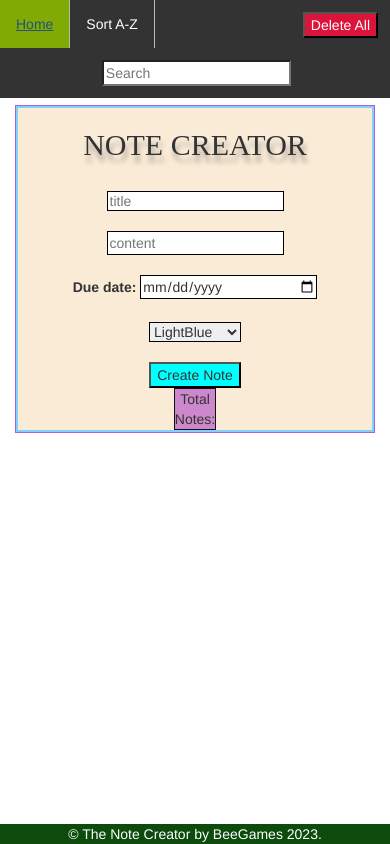
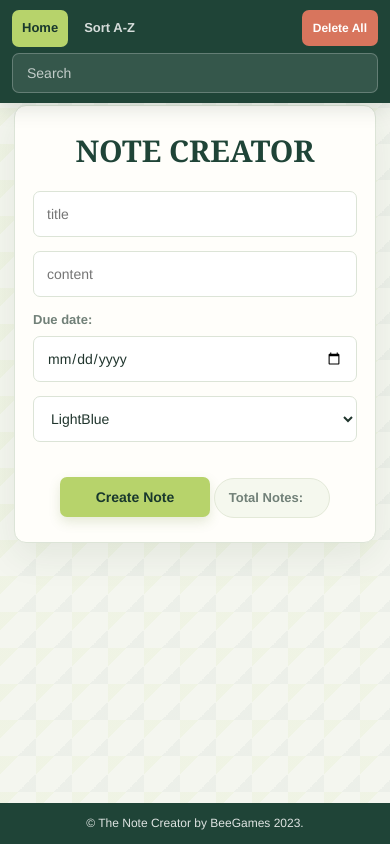
Before and after one commit to EliranTakiya/note-creator, a website built with Vite: page index.html in a window 390 px wide. Built offline with nearby package versions, Linux system fonts and the light colour scheme.

Commit message:
Refresh note creator styling

```diff
--- a/index.html
+++ b/index.html
@@ -28,14 +28,14 @@
         <div class="form-border">
           <h1>NOTE CREATOR</h1><br>
           <form>
-            <input style="border: 1px solid black !important;" type="text" maxlength="14" placeholder="title" id="title"
+            <input type="text" maxlength="14" placeholder="title" id="title"
               class="title" required><br><br>
-            <input style="border: 1px solid black !important;" type="text" maxlength="100" placeholder="content"
+            <input type="text" maxlength="100" placeholder="content"
               id="content" required><br><br>
             <label for="due">Due date:</label>
-            <input style="border: 1px solid black !important;" type="date" placeholder="due date" id="due"
+            <input type="date" placeholder="due date" id="due"
               pattern="\d{2}-\d{2}-\d{4}" required><br><br>
-            <select style="border: 1px solid black !important;" id="mySelect" required>
+            <select id="mySelect" required>
               <option value="lightskyblue">LightBlue</option>
               <option value="orange">Orange</option>
               <option value="#66FF99">LightGreen</option>
--- a/src/style.css
+++ b/src/style.css
@@ -1,189 +1,400 @@
-#create {
-    background-color: aqua;
-    cursor: pointer;
+:root {
+    font-family: "Aptos", "Trebuchet MS", sans-serif;
+    color: #20352d;
+    background: #f4f6ef;
+    font-synthesis: none;
+    text-rendering: optimizeLegibility;
+    --ink: #20352d;
+    --forest: #1f4437;
+    --leaf: #b7d36b;
+    --paper: #fffefa;
+    --line: #dce4d7;
+    --muted: #718078;
+    --coral: #d8755d;
 }
 
-ul {
-    list-style-type: none;
-    margin: 0;
-    padding: 0;
-    overflow: hidden;
-    background-color: #333;
+* {
+    box-sizing: border-box;
 }
 
-li {
-    float: left;
-    border-right: 1px solid #bbb;
+body {
+    min-width: 320px;
+    min-height: 100vh;
+    margin: 0;
+    color: var(--ink);
+    background-color: #f4f6ef;
+    background-image: linear-gradient(135deg, rgba(183, 211, 107, 0.08) 25%, transparent 25%),
+        linear-gradient(315deg, rgba(31, 68, 55, 0.035) 25%, transparent 25%);
+    background-size: 36px 36px;
 }
 
-li:last-child {
-    border-right: none;
+#navbar {
+    position: fixed;
+    z-index: 10;
+    top: 0;
+    display: flex;
+    align-items: center;
+    gap: 8px;
+    width: 100%;
+    min-height: 66px;
+    margin: 0;
+    padding: 10px max(20px, calc((100% - 1120px) / 2));
+    list-style: none;
+    background: var(--forest);
+    box-shadow: 0 5px 20px rgba(25, 50, 38, 0.14);
 }
 
-li a {
-    display: block;
-    color: white;
-    text-align: center;
-    padding: 14px 16px;
-    text-decoration: none;
+#navbar li {
+    float: none;
+    border: 0;
 }
 
-li a:hover:not(.active) {
-    background-color: #111;
+#navbar li a {
+    display: block;
+    padding: 11px 16px;
+    border-radius: 7px;
+    color: rgba(255, 255, 255, 0.82);
+    font-size: 14px;
+    font-weight: 600;
+    text-decoration: none;
+    transition: background-color 160ms ease, color 160ms ease;
 }
 
-.active {
-    background-color: #81aa04;
+#navbar li a:hover:not(.active) {
+    color: #fff;
+    background: rgba(255, 255, 255, 0.1);
+}
+
+#navbar .active {
+    color: #19382d;
+    background: var(--leaf);
 }
 
 #search {
-    margin: 12px;
-    float: right;
+    flex: 0 1 220px;
+    min-width: 130px;
+    height: 40px;
+    margin: 0 0 0 auto;
+    padding: 0 14px;
+    float: none;
+    border: 1px solid rgba(255, 255, 255, 0.23);
+    border-radius: 7px;
+    outline: none;
+    color: #fff;
+    background: rgba(255, 255, 255, 0.1);
+}
+
+#search::placeholder {
+    color: rgba(255, 255, 255, 0.7);
+}
+
+#search:focus {
+    border-color: var(--leaf);
+    box-shadow: 0 0 0 3px rgba(183, 211, 107, 0.2);
+}
+
+button,
+input,
+select {
+    font: inherit;
+}
+
+#deleteAll,
+#create,
+.deleteButton {
+    min-height: 40px;
+    padding: 0 16px;
+    border: 0;
+    border-radius: 7px;
+    font-weight: 700;
+    cursor: pointer;
+    transition: transform 160ms ease, filter 160ms ease, box-shadow 160ms ease;
 }
 
 #deleteAll {
-    margin: 12px;
-    cursor: pointer;
-    float: right;
-    background-color: crimson;
-    color: white;
+    margin: 0;
+    float: none;
+    color: #fff;
+    background: var(--coral);
+}
+
+#create {
+    min-width: 150px;
+    color: #19382d;
+    background: var(--leaf);
+    box-shadow: 0 5px 12px rgba(99, 130, 46, 0.17);
 }
 
 .deleteButton {
-    background-color: rgb(15, 97, 108);
-    cursor: pointer;
+    min-height: 34px;
+    padding: 0 13px;
+    color: #fff;
+    background: var(--forest);
+}
+
+#deleteAll:hover,
+#create:hover,
+.deleteButton:hover {
+    filter: brightness(1.06);
+    transform: translateY(-1px);
 }
 
 .container {
-    justify-content: center;
+    width: min(100% - 40px, 1120px);
+    padding-right: 0;
+    padding-left: 0;
     text-align: center;
 }
 
 .form-wrapper {
-    border: 1px groove rgb(162, 99, 222);
-    justify-content: center;
-    align-items: center;
+    max-width: 720px;
+    margin: 0 auto;
+    border: 0;
     text-align: center;
-    margin: auto;
-    background-color: antiquewhite;
+    background: transparent;
 }
 
-.note {
-    border-radius: 15px 5px 5px 5px;
-    margin: 5px 0px 0px 0px;
-    /* margin:auto; */
-    border: groove;
-    width: 33%;
-    margin: 0 auto;
-    margin-top: 3px;
-    box-shadow: rgb(38, 57, 77) 0px 20px 30px -10px;
-    margin-bottom: 5px;
+.form-border {
+    padding: 34px clamp(22px, 6vw, 58px) 28px;
+    border: 1px solid var(--line);
+    border-radius: 12px;
+    background: var(--paper);
+    box-shadow: 0 14px 36px rgba(37, 59, 43, 0.08);
+}
+
+h1 {
+    margin: 0 0 22px;
+    color: var(--forest);
+    font-family: Georgia, "Times New Roman", serif;
+    font-size: 36px;
+    font-weight: 700;
+    line-height: 1.15;
+    text-shadow: none;
+}
+
+.form-border form br {
+    display: none;
+}
+
+.form-border form label {
+    display: block;
+    margin: 0 0 7px;
+    color: var(--muted);
+    font-size: 13px;
+    font-weight: 700;
+    text-align: left;
+}
+
+#title,
+#content,
+#due,
+#mySelect {
+    display: block;
+    width: 100%;
+    max-width: 520px;
+    min-height: 46px;
+    margin: 0 auto 14px;
+    padding: 0 13px;
+    border: 1px solid var(--line) !important;
+    border-radius: 7px;
+    outline: none;
+    color: var(--ink);
+    background-color: #fff;
+    box-shadow: none;
+    transition: border-color 160ms ease, box-shadow 160ms ease;
+}
+
+#content {
+    height: 46px;
+}
+
+#title:focus,
+#content:focus,
+#due:focus,
+#mySelect:focus {
+    border-color: #7eaa65 !important;
+    box-shadow: 0 0 0 3px rgba(126, 170, 101, 0.16);
+}
+
+#due,
+#mySelect,
+input::-webkit-calendar-picker-indicator {
+    cursor: pointer;
+}
+
+.form-border > br {
+    display: none;
+}
+
+#noteId {
+    display: inline-flex;
+    align-items: center;
+    gap: 12px;
+    width: auto;
+    min-height: 40px;
+    margin: 22px auto 0;
+    padding: 5px 14px;
+    border: 1px solid #e3e9d8;
+    border-radius: 999px;
+    color: var(--muted);
+    background: #f5f8ee;
+    font-size: 13px;
+    font-weight: 700;
+}
+
+#count {
+    color: var(--forest);
+    font-family: Georgia, "Times New Roman", serif;
+    font-size: 20px;
+    line-height: 1;
+}
+
+.notes-wrapper {
+    width: 100%;
 }
 
 .notesDiv {
     display: flex;
     flex-wrap: wrap;
-    padding-bottom: 35px;
+    justify-content: center;
+    align-items: stretch;
+    gap: 16px;
+    padding-bottom: 82px;
 }
 
-#due {
-    cursor: pointer;
-
+.note {
+    display: flex;
+    flex: 1 1 calc(33.333% - 16px);
+    flex-direction: column;
+    width: auto;
+    min-width: 250px;
+    max-width: 360px;
+    min-height: 220px;
+    margin: 0;
+    padding: 22px;
+    overflow-wrap: anywhere;
+    border: 1px solid rgba(36, 58, 45, 0.15) !important;
+    border-radius: 9px;
+    box-shadow: 0 7px 20px rgba(34, 53, 40, 0.1);
+    text-align: left;
+    transition: transform 180ms ease, box-shadow 180ms ease;
 }
 
-#mySelect {
-    cursor: pointer;
+.note:hover {
+    transform: translateY(-3px);
+    box-shadow: 0 12px 25px rgba(34, 53, 40, 0.15);
 }
 
-input::-webkit-calendar-picker-indicator {
-    cursor: pointer;
+.titleFont {
+    margin: 0 0 12px;
+    color: #23382e;
+    font-family: Georgia, "Times New Roman", serif;
+    font-size: 20px;
+    font-weight: 700;
+    text-decoration: none;
+    overflow-wrap: anywhere;
 }
 
-@media(max-width:1000px) {
+.contentFont {
+    flex: 1;
+    height: auto;
+    min-height: 52px;
+    margin: 0 0 18px;
+    color: #34483e;
+    font-family: "Aptos", "Trebuchet MS", sans-serif;
+    font-size: 14px;
+    line-height: 1.55;
+    white-space: pre-wrap;
+}
+
+.note p:not(.titleFont):not(.contentFont) {
+    margin: 0 0 6px;
+    color: #53665b;
+    font-size: 12px;
+}
+
+.note .deleteButton {
+    align-self: flex-start;
+    margin-top: 10px;
+}
+
+footer p {
+    position: fixed !important;
+    z-index: 9;
+    bottom: 0 !important;
+    left: 0;
+    width: 100% !important;
+    margin: 0 !important;
+    padding: 12px 16px;
+    color: rgba(255, 255, 255, 0.85) !important;
+    background: var(--forest) !important;
+    font-size: 12px;
+    line-height: 1.4;
+}
+
+@media (max-width: 760px) {
+    #navbar {
+        gap: 6px;
+        padding-right: 14px;
+        padding-left: 14px;
+    }
+
+    #navbar li a {
+        padding-right: 11px;
+        padding-left: 11px;
+    }
+
+    #search {
+        flex-basis: 170px;
+    }
+
     .note {
-        width: 45%;
+        flex-basis: calc(50% - 16px);
     }
 }
 
-@media(max-width:550px) {
-    .note {
-        width: 90%;
-
+@media (max-width: 550px) {
+    #navbar {
+        position: absolute;
+        flex-wrap: wrap;
+        min-height: 0;
+        padding: 10px 12px;
     }
 
-    #title {
-        width: 50%;
-        height: 20px;
+    #navbar li a {
+        padding: 9px 10px;
+        font-size: 13px;
     }
 
-    #content {
-        width: 50%;
+    #search {
+        order: 3;
+        flex: 1 1 100%;
+        width: 100%;
+        margin: 0;
     }
 
-    #due {
-        width: 50%;
+    #deleteAll {
+        min-height: 36px;
+        margin-left: auto;
+        padding: 0 11px;
+        font-size: 12px;
+    }
+
+    .container {
+        width: calc(100% - 28px);
+    }
+
+    .form-border {
+        padding: 28px 18px 24px;
     }
 
     h1 {
         font-size: 30px;
     }
-}
 
-@media(max-width:404px) {
-    #search {
-        margin-left: 0;
-        margin-right: 0;
-        /* width: 37%; */
+    .note {
+        flex-basis: 100%;
+        min-width: 0;
+        max-width: none;
     }
 }
-
-@media(max-width:340px) {
-    #search {
-        width: 35%;
-        /* width: 37%; */
-    }
-}
-
-
-.form-border {
-    border: 2px solid lightskyblue;
-}
-
-
-h1 {
-    font-family: copperplate Gothic;
-    text-shadow: 2px 7px 5px rgba(0, 0, 0, 0.3),
-        0px -4px 10px rgba(255, 255, 255, 0.3);
-}
-
-.contentFont {
-    font-family: Verdana;
-    height: 105px;
-    font-size:small;
-}
-
-.titleFont {
-    font-family: verdana;
-    font-size:medium;
-    text-decoration: underline;
-    word-wrap: break-word;
-}
-
-#noteId {
-    border: 1px #111 solid;
-    width: min-content;
-    margin: 0 auto;
-    display: flex;
-    background-color: rgb(205, 136, 205);
-}
-
-#count {
-    font-family: monospace;
-    font-size: xx-large;
-}
-
-#navbar {
-    position: fixed;
-    width: 100%;
-    top: 0;
-}
```
